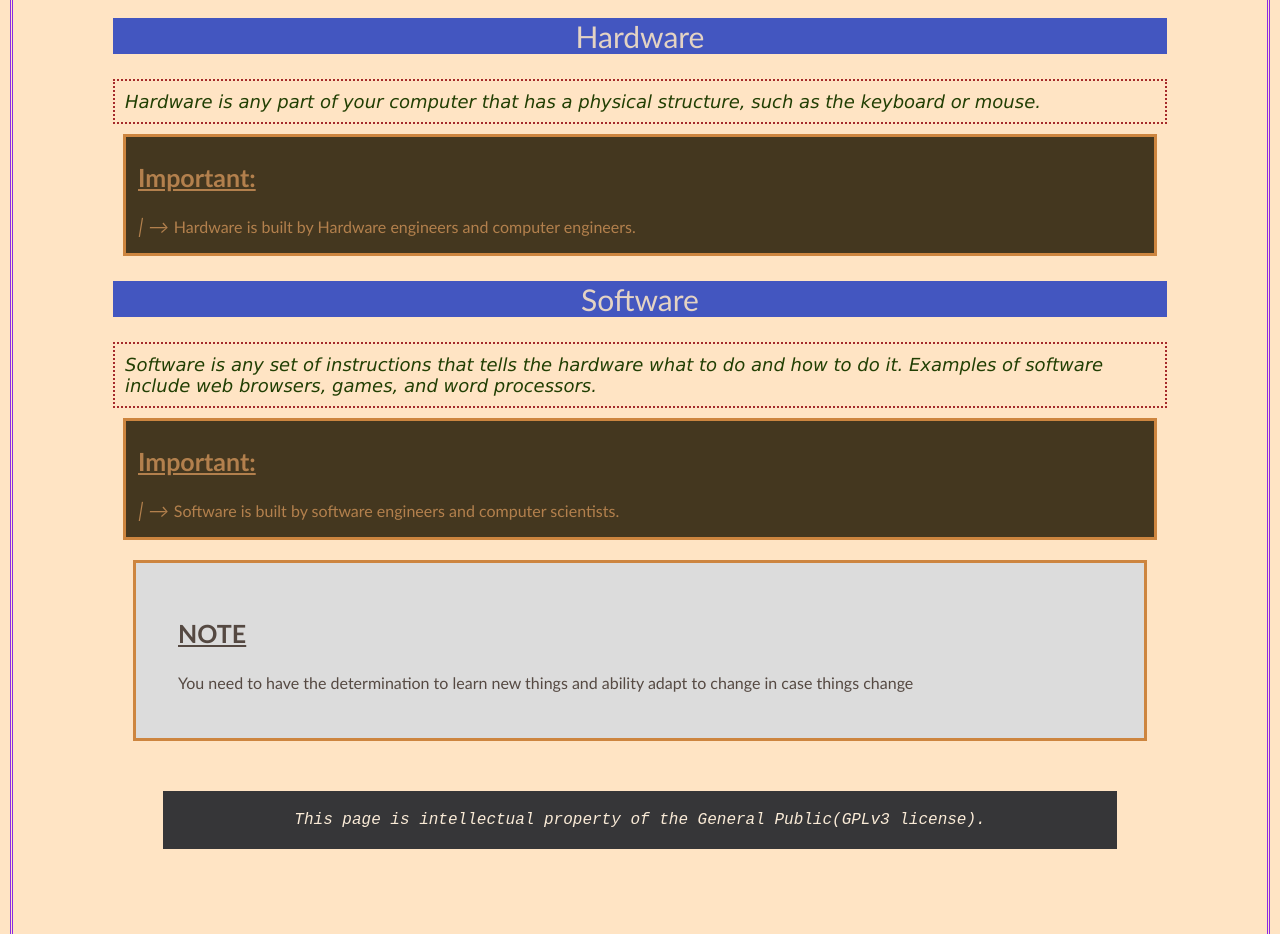
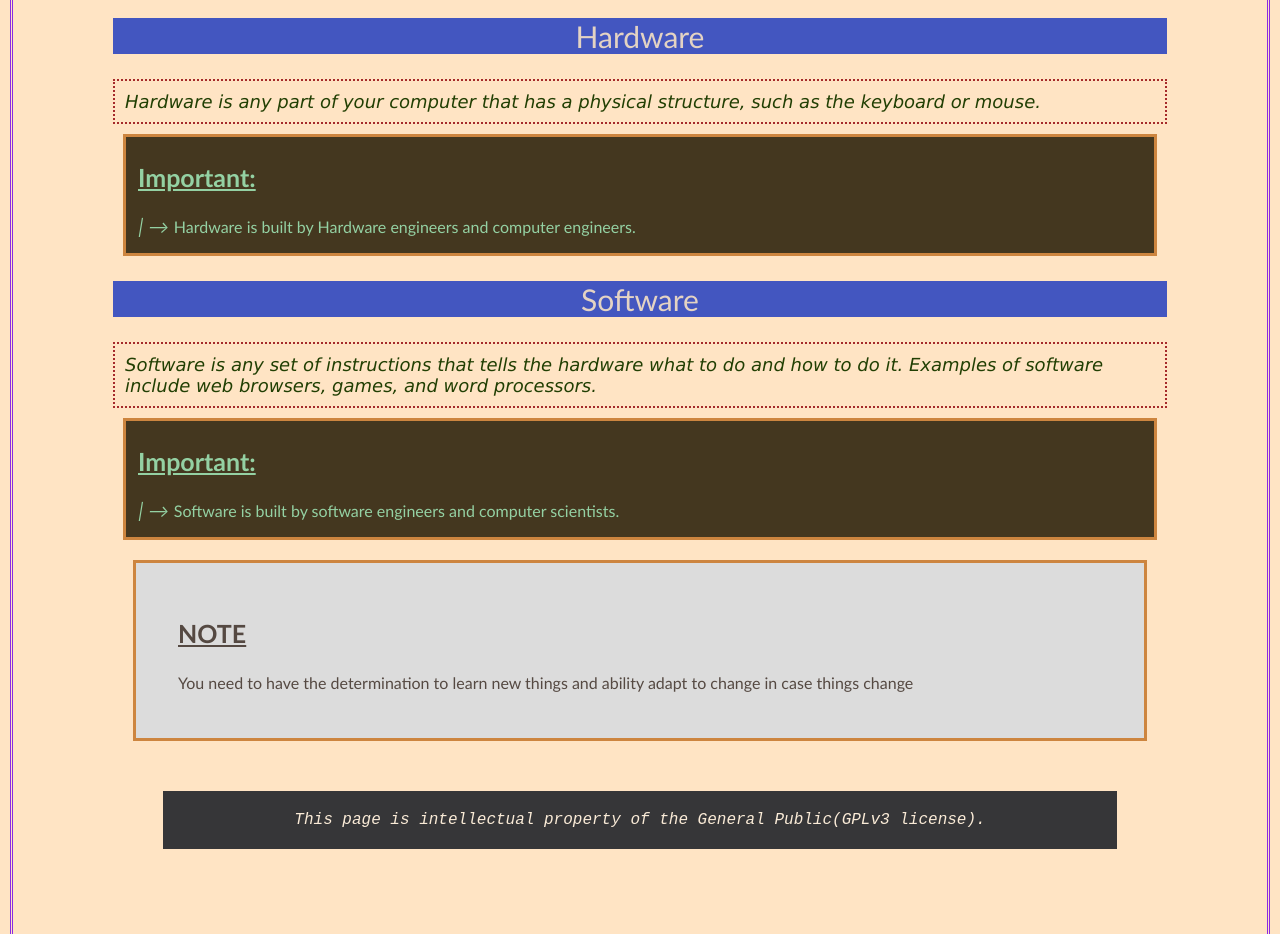
Before and after one commit to winterrdog/learning_basic_web_dev, a plain HTML site: page learn_css/b_activity.html in a window 1280 px wide. Shown: the part 800-1734 px from the top of the page. Drawn offline with Linux system fonts and the light colour scheme.

Commit message:
changed hsl values to green

```diff
--- a/learn_css/04_applying_ids_and_classes.css
+++ b/learn_css/04_applying_ids_and_classes.css
@@ -18,7 +18,7 @@ extend it in this file */
 }
 
 .important {
-    color: hsl(30, 40%, 50%);
+    color: hsl(135, 40%, 70%);
     text-indent: 12px;
     background-blend-mode: color-dodge;
     border: 3px solid peru;
```
